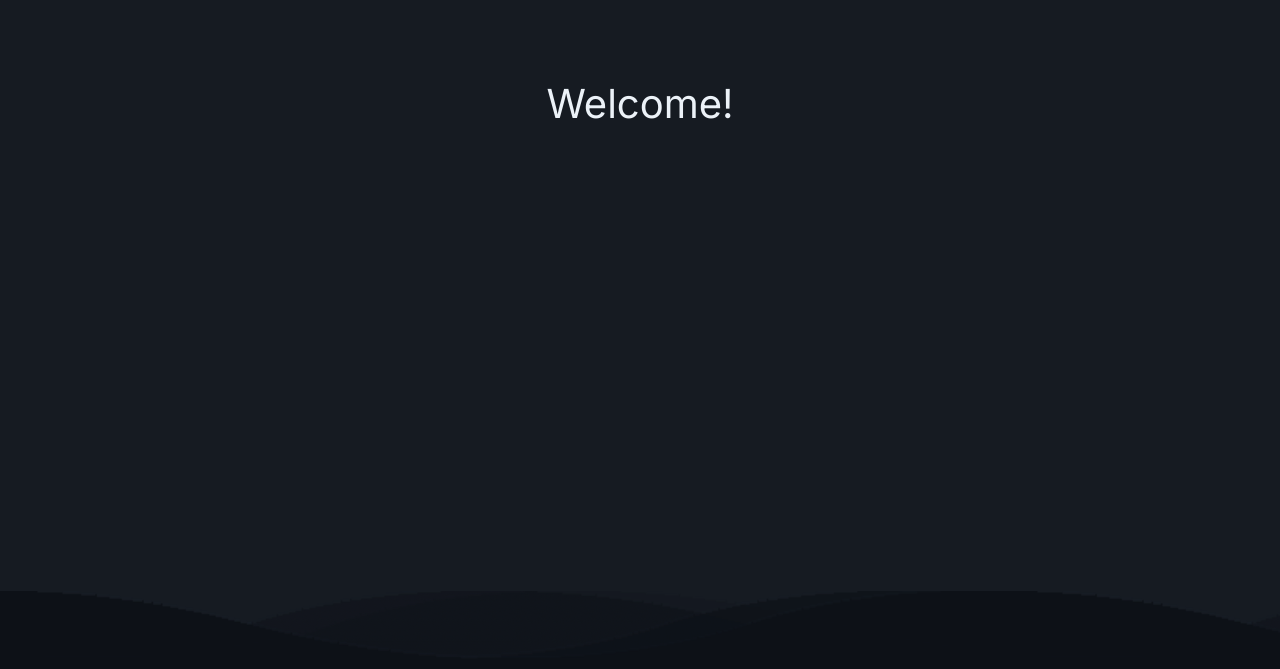
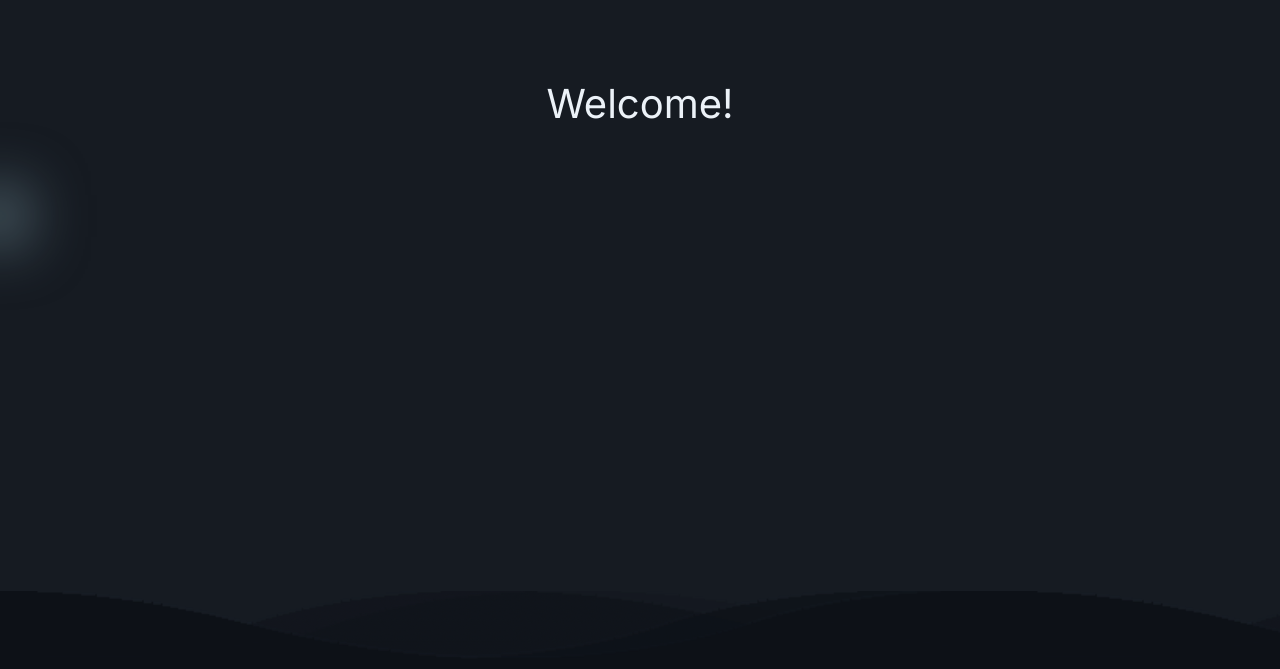
Before and after one commit to a-marquis30/a-marquis30.github.io, a plain HTML site: page index.html in a window 1280 px wide. Shown: the top 669 px of the page. Drawn offline with nearby package versions, Linux system fonts and the light colour scheme.

Commit message:
Added cursor glow.

```diff
--- a/css/main.css
+++ b/css/main.css
@@ -3,8 +3,9 @@
 :root {
   --dark-pearl: #0D1117;
   --medium-pearl: #161B22;
-  --bunker: #21262D;
+  --bunker: #21262d;
   --slate: #89929B;
+  --slate: 173, 216, 230;
   --light-slate: #C6CDD5;
   --white: #ECF2F8;
 
@@ -38,3 +39,23 @@ main {
   padding-top: 5rem;
   padding-bottom: 5rem;
 }
+
+body {
+  overflow: hidden; /* Add this line */
+}
+
+body::after {
+  content: '';
+  position: absolute;
+  top: var(--y);
+  left: var(--x);
+  width: 0;
+  height: 0;
+  border-radius: 50%;
+  box-shadow: 0 0 60px 25px rgba(var(--slate), 0.5); /* Increase the blur radius and spread radius */
+  pointer-events: none;
+  transition: transform .2s, opacity .2s;
+  transform: translate(-50%, -50%) scale(1);
+  opacity: 1;
+  z-index: 10000;
+}
--- a/js/site.js
+++ b/js/site.js
@@ -0,0 +1,4 @@
+document.addEventListener('mousemove', e => {
+    document.body.style.setProperty('--x', `${e.clientX}px`);
+    document.body.style.setProperty('--y', `${e.clientY}px`);
+  });
```
